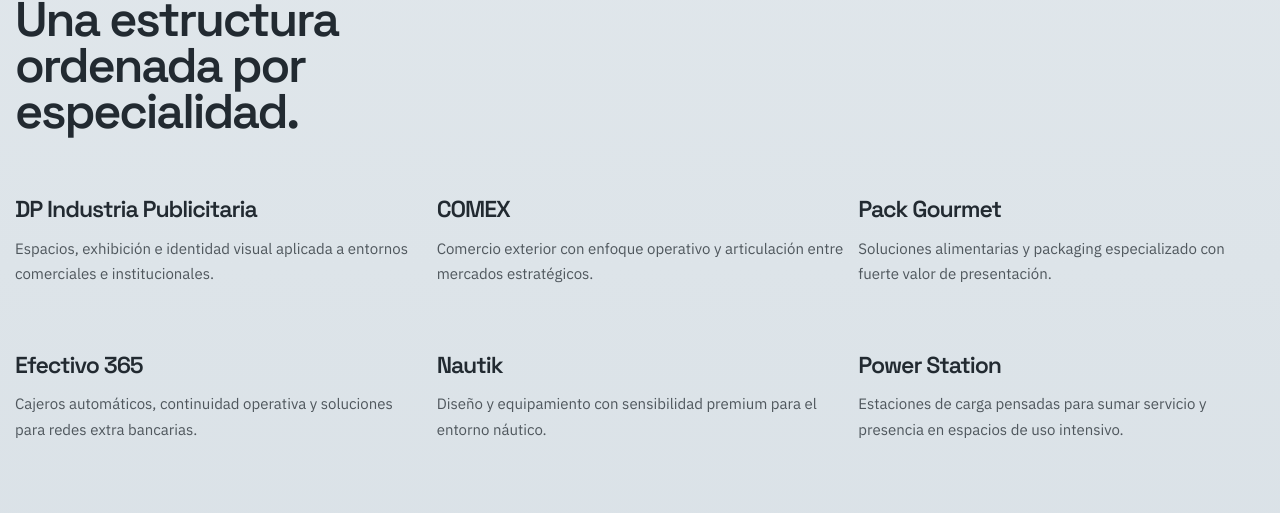
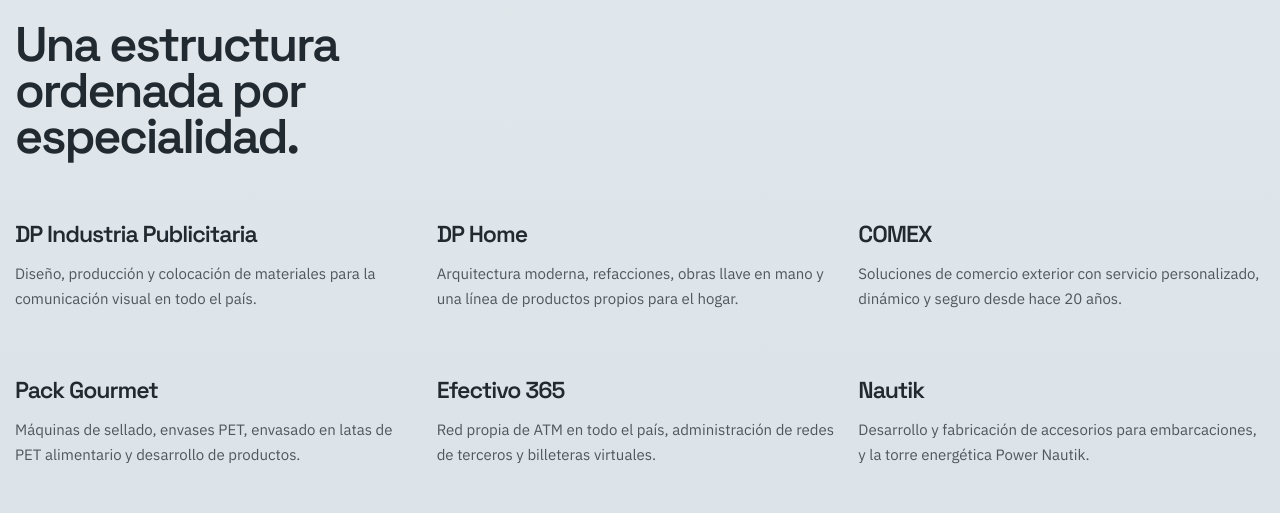
Before and after one commit to FewZ2372/grupo-dp, a plain HTML site: page quienes-somos/index.html in a window 1280 px wide. Shown: the part 2048-2561 px from the top of the page. Drawn offline with Linux system fonts and the light colour scheme.

Commit message:
Fix institutional copy and broken EN selectors
- Update unit descriptions in Quiénes somos (adds DP Home card) and Hitos
- Fix split-layout selectors so EN applies on quienes, hitos, sustentabilidad, news
- Drop home hero translation entries that matched no element

Co-Authored-By: Claude Opus 5.5 <noreply@anthropic.com>
Claude-Session: https://claude.ai/code/session_01W75g2vUCWP7NrBf6aaB9tN

```diff
--- a/assets/site.js
+++ b/assets/site.js
@@ -414,18 +414,7 @@ const pageTranslations = {
         selector: ".home-hero__primary",
         value: text("Unidades de negocio", "Business units")
       },
-      { selector: ".home-hero__secondary", value: text("Qui\u00e9nes somos", "About us") },
-      {
-        selector: ".home-hero__visual-title",
-        value: text("Imagen institucional Grupo DP", "Grupo DP institutional image")
-      },
-      {
-        selector: ".home-hero__visual-copy",
-        value: text(
-          "Planta, equipo, fachada corporativa o retrato institucional.",
-          "Plant, team, corporate facade or institutional portrait."
-        )
-      }
+      { selector: ".home-hero__secondary", value: text("Qui\u00e9nes somos", "About us") }
     ]
   },
   quienes: {
@@ -471,15 +460,15 @@ const pageTranslations = {
         value: text("Experiencia, crecimiento y diversificación.", "Experience, growth and diversification.")
       },
       {
-        selector: "main > section:nth-of-type(2) > .container > .split-layout > div:first-child p",
-        all: true,
-        value: text(
-          [
-            "Con base en Buenos Aires, Grupo DP desarrolla negocios vinculados a producción publicitaria, comercio exterior, packaging, autoservicio y soluciones especializadas. La diversidad de sus unidades no responde a una suma casual, sino a una visión empresarial que busca detectar oportunidades y transformarlas en proyectos sostenibles.",
+        selector: "main > section:nth-of-type(2) .split-layout > div:first-child p",
+        all: true,
+        value: text(
+          [
+            "Con base en Buenos Aires, Grupo DP desarrolla negocios vinculados a la industria publicitaria, la arquitectura y el hogar, el comercio exterior, el packaging, los cajeros automáticos, la náutica y las soluciones de carga. La diversidad de sus unidades no responde a una suma casual, sino a una visión empresarial que busca detectar oportunidades y transformarlas en proyectos sostenibles.",
             "La combinación entre sensibilidad comercial, capacidad productiva y lectura operativa permite abordar desafíos muy distintos sin perder coherencia institucional."
           ],
           [
-            "Based in Buenos Aires, Grupo DP develops businesses linked to advertising production, foreign trade, packaging, self-service and specialized solutions. The diversity of its units is not accidental; it responds to a business vision that identifies opportunities and turns them into sustainable projects.",
+            "Based in Buenos Aires, Grupo DP develops businesses linked to the advertising industry, architecture and home, foreign trade, packaging, ATMs, nautical products and charging solutions. The diversity of its units is not accidental; it responds to a business vision that identifies opportunities and turns them into sustainable projects.",
             "The combination of commercial sensitivity, productive capacity and operational judgment makes it possible to face very different challenges without losing institutional coherence."
           ]
         )
@@ -549,20 +538,22 @@ const pageTranslations = {
         all: true,
         value: text(
           [
-            "Espacios, exhibición e identidad visual aplicada a entornos comerciales e institucionales.",
-            "Comercio exterior con enfoque operativo y articulación entre mercados estratégicos.",
-            "Soluciones alimentarias y packaging especializado con fuerte valor de presentación.",
-            "Cajeros automáticos, continuidad operativa y soluciones para redes extra bancarias.",
-            "Diseño y equipamiento con sensibilidad premium para el entorno náutico.",
-            "Estaciones de carga pensadas para sumar servicio y presencia en espacios de uso intensivo."
-          ],
-          [
-            "Spaces, displays and visual identity applied to commercial and institutional environments.",
-            "Foreign trade with an operational approach and coordination between strategic markets.",
-            "Food solutions and specialized packaging with strong presentation value.",
-            "Self-service, operational continuity and solutions for off-bank ATMs.",
-            "Design and equipment with a premium sensitivity for the nautical environment.",
-            "Charging stations built to add service and presence in high-use spaces."
+            "Diseño, producción y colocación de materiales para la comunicación visual en todo el país.",
+            "Arquitectura moderna, refacciones, obras llave en mano y una línea de productos propios para el hogar.",
+            "Soluciones de comercio exterior con servicio personalizado, dinámico y seguro desde hace 20 años.",
+            "Máquinas de sellado, envases PET, envasado en latas de PET alimentario y desarrollo de productos.",
+            "Red propia de ATM en todo el país, administración de redes de terceros y billeteras virtuales.",
+            "Desarrollo y fabricación de accesorios para embarcaciones, y la torre energética Power Nautik.",
+            "Soluciones integrales de carga para celulares, tablets y otros dispositivos."
+          ],
+          [
+            "Design, production and installation of visual communication materials throughout the country.",
+            "Modern architecture, renovations, turnkey works and an own line of home products.",
+            "Foreign trade solutions with a personalized, dynamic and secure service for 20 years.",
+            "Sealing machines, PET containers, food-grade PET can filling and product development.",
+            "Own ATM network nationwide, third-party network management and digital wallets.",
+            "Development and manufacturing of boat accessories, and the Power Nautik energy tower.",
+            "Integrated charging solutions for phones, tablets and other devices."
           ]
         )
       }
@@ -630,13 +621,13 @@ const pageTranslations = {
           [
             "La experiencia en producción y resolución concreta fue el punto de partida del grupo.",
             "La identidad visual, la exhibición y los espacios comerciales ampliaron el alcance del negocio.",
-            "Nuevas unidades incorporaron packaging, comercio exterior y operación de autoservicio.",
+            "Nuevas unidades incorporaron packaging, comercio exterior y una red de cajeros automáticos.",
             "El grupo profundizó su presencia en propuestas premium y soluciones de alto valor agregado."
           ],
           [
             "Experience in production and hands-on execution was the group's starting point.",
             "Visual identity, display and commercial spaces expanded the reach of the business.",
-            "New units added packaging, foreign trade and self-service operations.",
+            "New units added packaging, foreign trade and an ATM network.",
             "The group deepened its presence in premium proposals and high-value solutions."
           ]
         )
@@ -647,7 +638,7 @@ const pageTranslations = {
         value: text("Expandirse también es dar dirección.", "Expanding also means setting direction.")
       },
       {
-        selector: "main > section:nth-of-type(3) > .container > .split-layout > div:first-child p",
+        selector: "main > section:nth-of-type(3) .split-layout > div:first-child p",
         value: text(
           "Hoy Grupo DP se proyecta como una compañía que articula especialidades distintas bajo una misma lógica: detectar oportunidades, construir estructura y sostener la calidad de cada desarrollo.",
           "Today, Grupo DP projects itself as a company that connects different specialties under one shared logic: identify opportunities, build structure and sustain the quality of every development."
@@ -661,13 +652,13 @@ const pageTranslations = {
           [
             "Industria publicitaria y ejecución comercial.",
             "Comercio exterior y articulación entre mercados.",
-            "Packaging, autoservicio y soluciones especializadas.",
+            "Packaging, cajeros automáticos y soluciones especializadas.",
             "Propuestas premium para segmentos específicos."
           ],
           [
             "Advertising industry and commercial execution.",
             "Foreign trade and market coordination.",
-            "Packaging, self-service and specialized solutions.",
+            "Packaging, ATMs and specialized solutions.",
             "Premium proposals for specific segments."
           ]
         )
@@ -749,7 +740,7 @@ const pageTranslations = {
         value: text("La calidad también se mide en el entorno.", "Quality is also measured by its environment.")
       },
       {
-        selector: "main > section:nth-of-type(3) > .container > .split-layout > div:first-child p",
+        selector: "main > section:nth-of-type(3) .split-layout > div:first-child p",
         value: text(
           "Nuestro enfoque busca equilibrar productividad, cuidado del entorno y mejora permanente, entendiendo que la sustentabilidad no es una capa adicional sino una parte esencial de la gestión.",
           "Our approach seeks to balance productivity, environmental care and constant improvement, understanding that sustainability is not an added layer but an essential part of management."
@@ -819,7 +810,7 @@ const pageTranslations = {
         value: text("Contar lo que hacemos también construye identidad.", "Sharing what we do also builds identity.")
       },
       {
-        selector: "main > section:nth-of-type(3) > .container > .split-layout > div:first-child p",
+        selector: "main > section:nth-of-type(3) .split-layout > div:first-child p",
         value: text(
           "La sección News acompaña el crecimiento del grupo desde una mirada editorial: poner en contexto los proyectos, dar visibilidad a los desarrollos y compartir la evolución de cada unidad en el momento adecuado.",
           "The News section supports the group's growth from an editorial point of view: putting projects in context, giving visibility to developments and sharing the evolution of each unit at the right time."
--- a/quienes-somos/index.html
+++ b/quienes-somos/index.html
@@ -50,8 +50,9 @@
             <div class="eyebrow">Somos</div>
             <h2>Experiencia, crecimiento y diversificación.</h2>
             <p>
-              Con base en Buenos Aires, Grupo DP desarrolla negocios vinculados a producción
-              publicitaria, comercio exterior, packaging, autoservicio y soluciones especializadas.
+              Con base en Buenos Aires, Grupo DP desarrolla negocios vinculados a la industria
+              publicitaria, la arquitectura y el hogar, el comercio exterior, el packaging, los
+              cajeros autom&aacute;ticos, la n&aacute;utica y las soluciones de carga.
               La diversidad de sus unidades no responde a una suma casual, sino a una visión
               empresarial que busca detectar oportunidades y transformarlas en proyectos sostenibles.
             </p>
@@ -110,27 +111,31 @@
           <div class="card-grid">
             <article class="card" data-reveal>
               <h3>DP Industria Publicitaria</h3>
-              <p>Espacios, exhibición e identidad visual aplicada a entornos comerciales e institucionales.</p>
+              <p>Dise&ntilde;o, producci&oacute;n y colocaci&oacute;n de materiales para la comunicaci&oacute;n visual en todo el pa&iacute;s.</p>
+            </article>
+            <article class="card" data-reveal>
+              <h3>DP Home</h3>
+              <p>Arquitectura moderna, refacciones, obras llave en mano y una l&iacute;nea de productos propios para el hogar.</p>
             </article>
             <article class="card" data-reveal>
               <h3>COMEX</h3>
-              <p>Comercio exterior con enfoque operativo y articulación entre mercados estratégicos.</p>
+              <p>Soluciones de comercio exterior con servicio personalizado, din&aacute;mico y seguro desde hace 20 a&ntilde;os.</p>
             </article>
             <article class="card" data-reveal>
               <h3>Pack Gourmet</h3>
-              <p>Food solutions y packaging especializado con fuerte valor de presentación.</p>
+              <p>M&aacute;quinas de sellado, envases PET, envasado en latas de PET alimentario y desarrollo de productos.</p>
             </article>
             <article class="card" data-reveal>
               <h3>Efectivo 365</h3>
-              <p>Autoservicio, continuidad operativa y soluciones para cajeros extra bancarios.</p>
+              <p>Red propia de ATM en todo el pa&iacute;s, administraci&oacute;n de redes de terceros y billeteras virtuales.</p>
             </article>
             <article class="card" data-reveal>
               <h3>Nautik</h3>
-              <p>Diseño y equipamiento con sensibilidad premium para el entorno náutico.</p>
+              <p>Desarrollo y fabricaci&oacute;n de accesorios para embarcaciones, y la torre energ&eacute;tica Power Nautik.</p>
             </article>
             <article class="card" data-reveal>
               <h3>Power Station</h3>
-              <p>Estaciones de carga pensadas para sumar servicio y presencia en espacios de uso intensivo.</p>
+              <p>Soluciones integrales de carga para celulares, tablets y otros dispositivos.</p>
             </article>
           </div>
         </div>
```
Also changed, not shown: hitos/index.html (+2 -2 lines).
